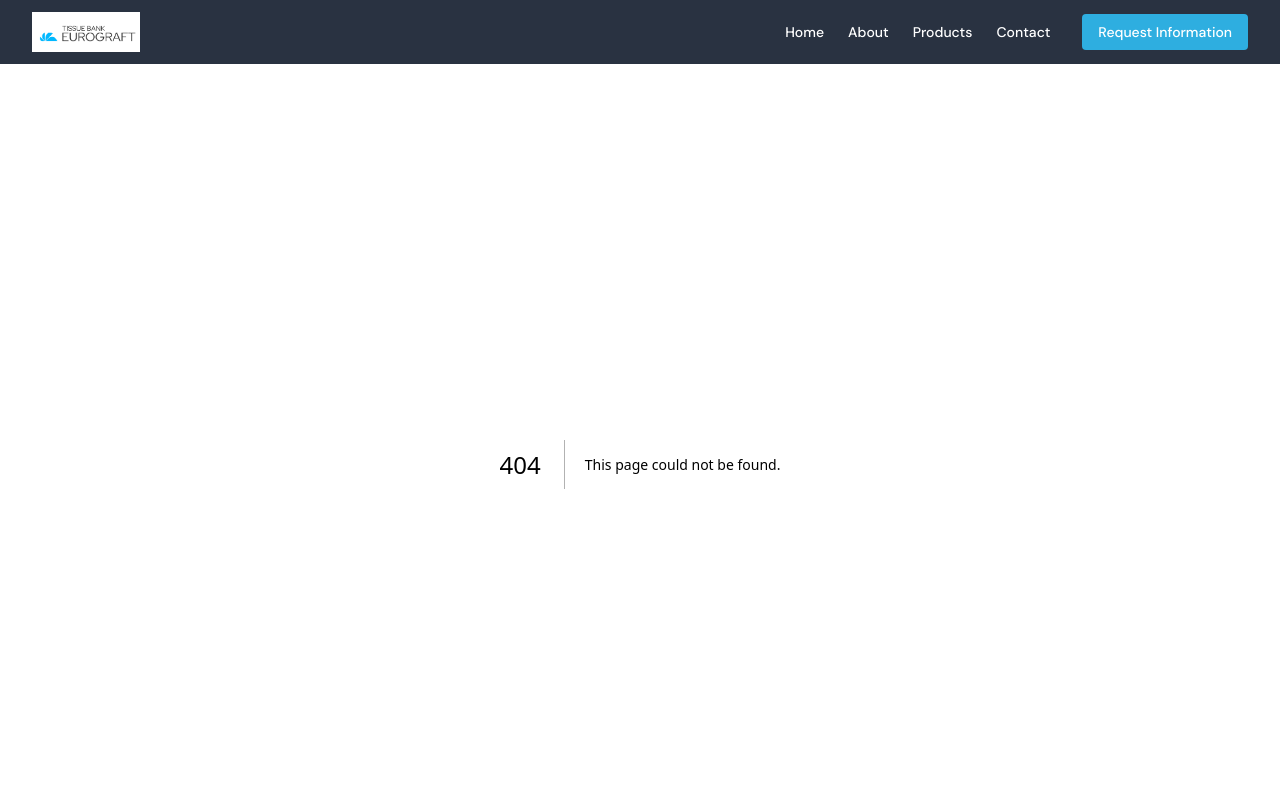
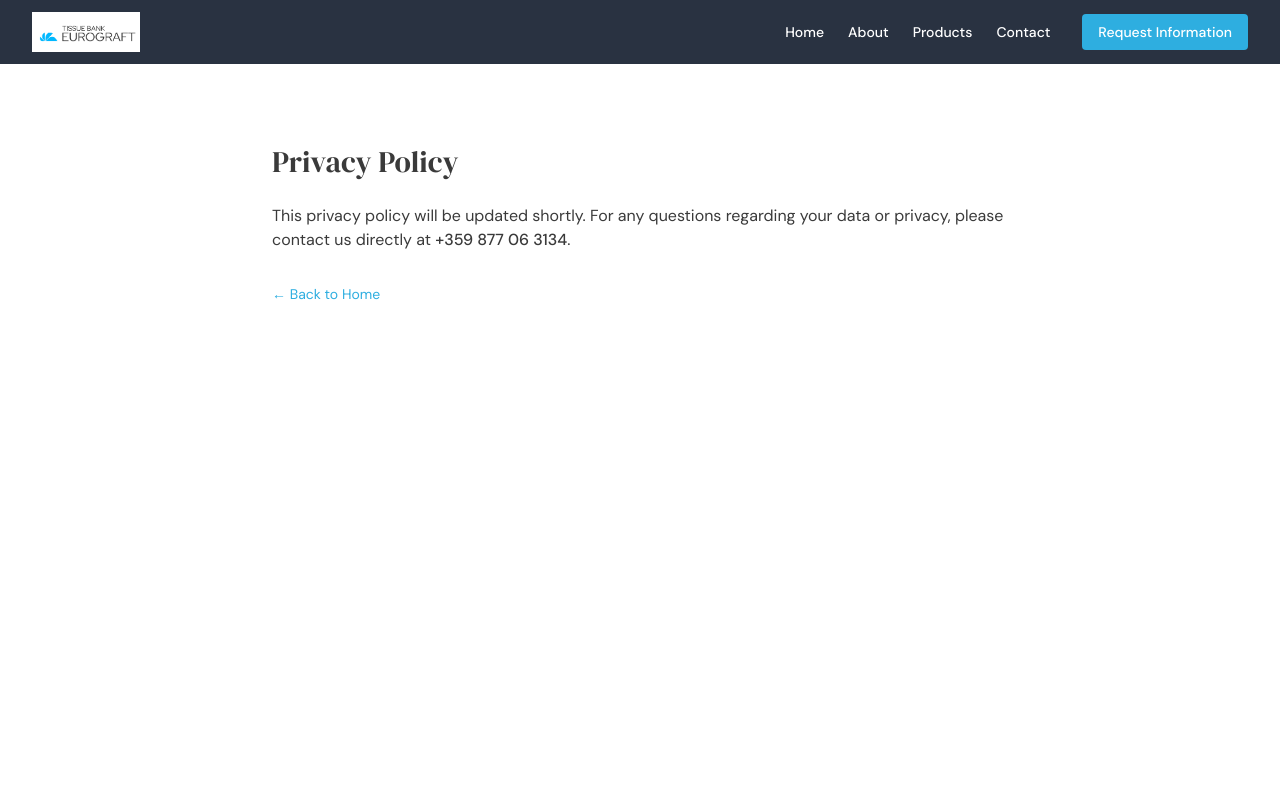
Before and after one commit to Eurograft/tbe-website, a Next.js app: page /privacy in a window 1280 px wide. Before the commit this address had no page. Shown: the top 800 px of the page. Built offline with nearby package versions, Linux system fonts and the light colour scheme.

Commit message:
feat: add page stubs and privacy policy placeholder

```diff
--- /dev/null
+++ b/app/about/page.tsx
@@ -0,0 +1,7 @@
+export default function AboutPage() {
+  return (
+    <main className="min-h-screen flex items-center justify-center">
+      <p className="text-body-text text-lg">About page — coming in Phase 3</p>
+    </main>
+  )
+}
--- /dev/null
+++ b/app/contact/page.tsx
@@ -0,0 +1,7 @@
+export default function ContactPage() {
+  return (
+    <main className="min-h-screen flex items-center justify-center">
+      <p className="text-body-text text-lg">Contact page — coming in Phase 3</p>
+    </main>
+  )
+}
--- a/app/page.tsx
+++ b/app/page.tsx
@@ -1,16 +1,7 @@
-import Image from 'next/image'
-
-export default function Page() {
+export default function HomePage() {
   return (
-    <main className="flex min-h-screen items-center justify-center bg-white">
-      <Image
-        src="/TBE-Logo-White-EN.png"
-        alt="Eurograft logo"
-        width={320}
-        height={120}
-        priority
-        className="w-full max-w-xs drop-shadow-logo"
-      />
+    <main className="min-h-screen flex items-center justify-center">
+      <p className="text-body-text text-lg">Home page — coming in Phase 2</p>
     </main>
   )
 }
--- /dev/null
+++ b/app/privacy/page.tsx
@@ -0,0 +1,24 @@
+import Link from 'next/link'
+
+export const metadata = {
+  title: 'Privacy Policy | Eurograft Tissue Bank',
+}
+
+export default function PrivacyPage() {
+  return (
+    <main className="min-h-screen max-w-3xl mx-auto px-4 py-20">
+      <h1 className="font-serif text-3xl text-body-text mb-6">Privacy Policy</h1>
+      <p className="text-body-text">
+        This privacy policy will be updated shortly. For any questions regarding
+        your data or privacy, please contact us directly at{' '}
+        <span className="font-medium">+359 877 06 3134</span>.
+      </p>
+      <Link
+        href="/"
+        className="inline-block mt-8 text-brand-cyan hover:underline text-sm"
+      >
+        ← Back to Home
+      </Link>
+    </main>
+  )
+}
--- /dev/null
+++ b/app/products/page.tsx
@@ -0,0 +1,7 @@
+export default function ProductsPage() {
+  return (
+    <main className="min-h-screen flex items-center justify-center">
+      <p className="text-body-text text-lg">Products page — coming in Phase 3</p>
+    </main>
+  )
+}
```
Also changed, not shown: 1 other file (tests, documents, lock files or other folders).
